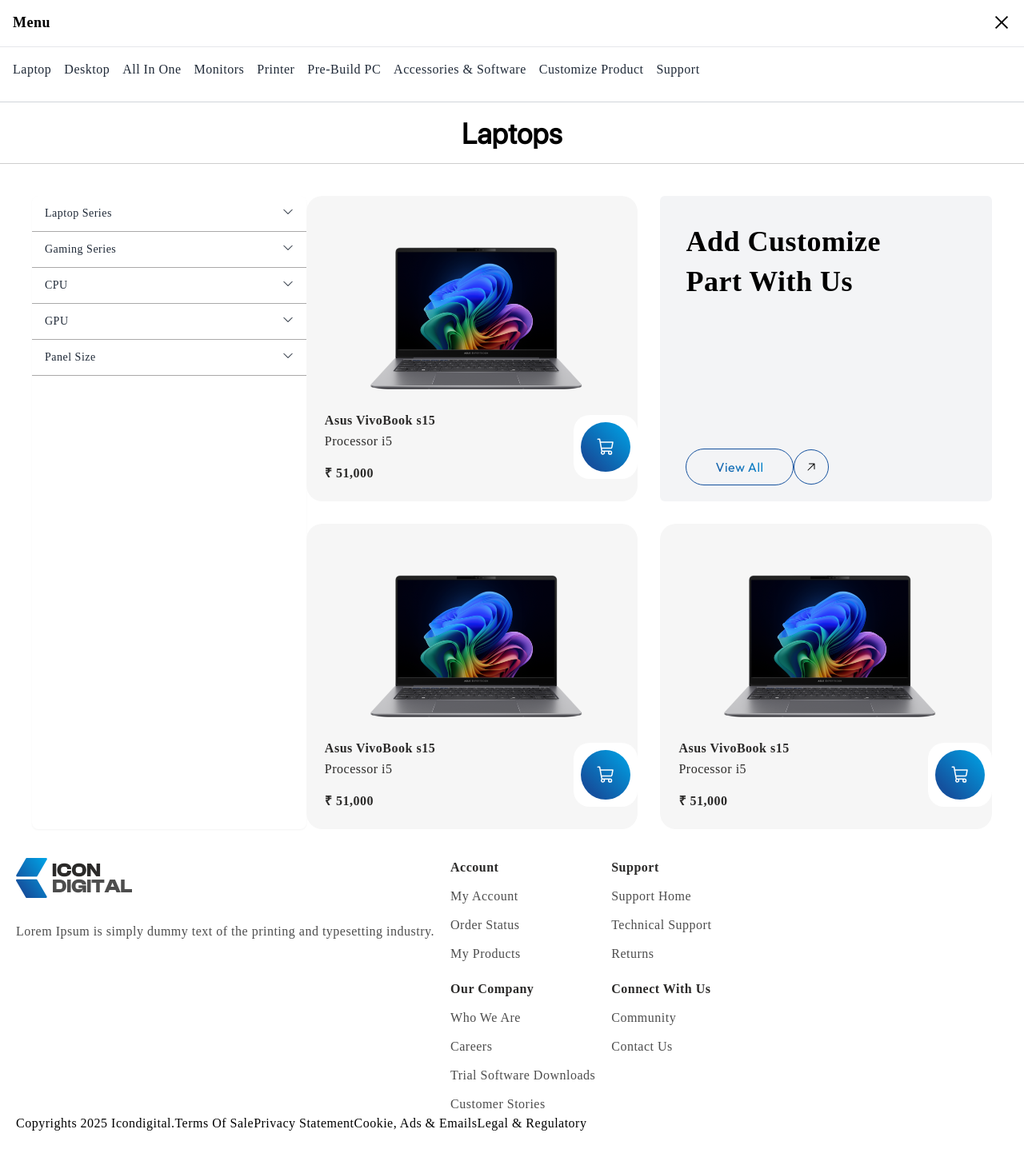
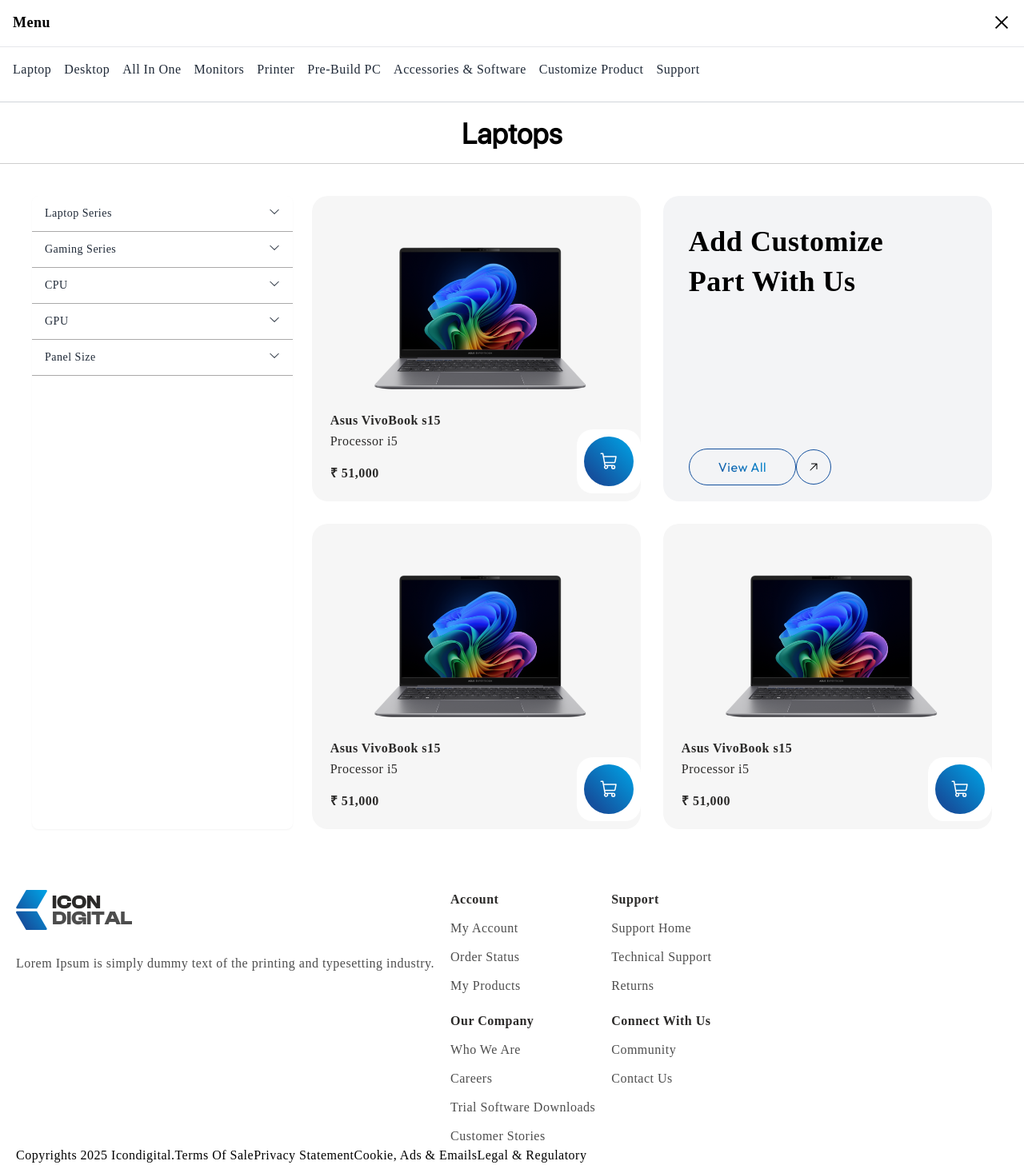
Before and after one commit to ronakbhalara/icon-digital, a Next.js app: page /laptop in a window 1280 px wide. Shown: the part 108-1565 px from the top of the page at 80% size. Before the commit the page ends 1525 px from the top, so only its background shows below. Built offline with nearby package versions, Linux system fonts and the light colour scheme; a web font is replaced by a local one.

Commit message:
## changes

```diff
--- a/src/Component/Common/Footer.jsx
+++ b/src/Component/Common/Footer.jsx
@@ -4,7 +4,7 @@
 
 const Footer = () => {
   return (
-    <div className='sm:h-[503px] h-auto bg-[#F5F5F5] sm:pt-[100px] pt-9 pb-[62px] relative'>
+    <div className='sm:h-[503px] h-auto bg-[#F5F5F5] sm:pt-[100px] mt-10 pt-9 pb-[62px] relative'>
       <div className='w-full max-w-[1300px] mx-auto px-5'>
         {/* Top Section */}
         <div className='flex flex-col md:flex-row sm:gap-10 gap-5 md:gap-x-7'>
--- a/src/app/laptop/page.jsx
+++ b/src/app/laptop/page.jsx
@@ -99,7 +99,7 @@
         <WebLayout>
             <h1 className='pt-5 text-4xl font-black text-center pb-4 border-b border-[#CECECE] SF_Pro'>Laptops</h1>
             <div className='w-full max-w-[1200px] mx-auto pt-10 sm:px-0 px-4'>
-                <div className='grid sm:grid-cols-7 grid-cols-1 am:gap-x-6'>
+                <div className='grid sm:grid-cols-7 grid-cols-1 sm:gap-x-6 gap-y-4'>
                     <div className="bg-white rounded-lg shadow-sm col-span-2">
                         {filterData.map((filter, index) => (
                             <FilterSection key={index} title={filter.title} options={filter.options} />
@@ -112,7 +112,7 @@
                                 return (
                                     <div
                                         key={i}
-                                        className="w-auto h-[382px] bg-gray-100 p-8 rounded-md relative"
+                                        className="w-auto h-[382px] bg-gray-100 p-8 rounded-[20px] relative"
                                     >
                                         <h2 className="text-4xl leading-[50px] font-bold sm:w-[298px] w-auto">{item.title}</h2>
                                         <div className='absolute bottom-5 flex items-center'>
@@ -142,7 +142,7 @@
                                                 <p className='pt-[2px] text-[#2B2A29] text-sm_40/5'>Processor {item?.Processor}</p>
                                                 <p className='pt-4 text-xl_36 text-[#2B2A29] font-bold'>₹ {item?.price}</p>
                                             </div>
-                                            <div className='sm:h-[80px] h-[30px] sm:w-[80px] w-auto bg-white flex justify-center items-center absolute right-0 bottom-7 rounded-[20px]'>
+                                            <div className='sm:h-[80px] h-[30px] sm:w-[80px] w-auto bg-white flex justify-center items-center absolute right-0 bottom-2.5 rounded-[20px]'>
                                                 <Link
                                                     className='button-linear-gradient text-white cursor-pointer h-[62px] w-[62px] rounded-full flex justify-center items-center'
                                                     href="/laptop/product-details"
```
